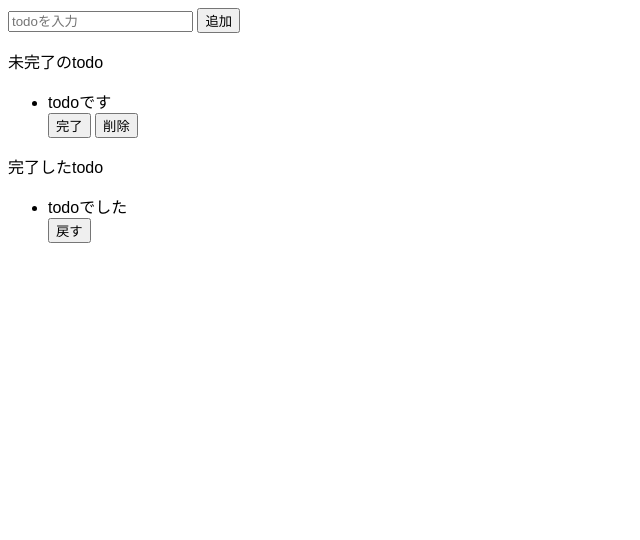
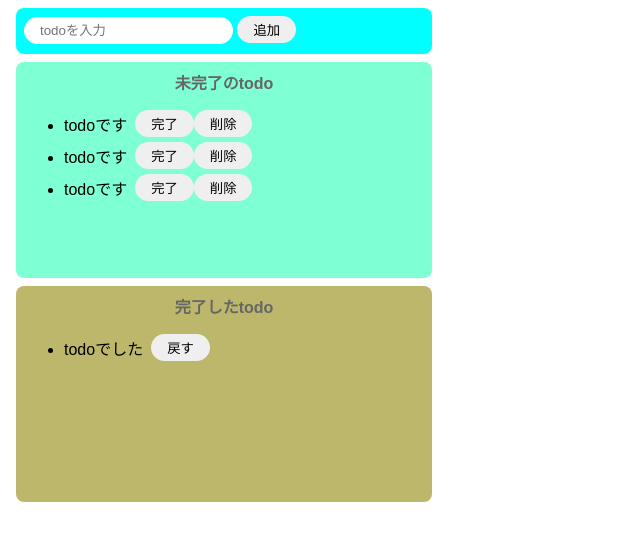
Before and after one commit to okabekaito/todo-js, a website built with Parcel: page index.html in a window 1280 px wide. Shown: the whole page, without its empty margins (0-640 px from the left). Built offline with nearby package versions, Linux system fonts and the light colour scheme.

Commit message:
styleCSS

```diff
--- a/index.html
+++ b/index.html
@@ -6,24 +6,34 @@
   </head>
 
   <body>
-    <div>
+    <div class="input-area">
       <input placeholder="todoを入力" />
       <button>追加</button>
     </div>
-    <div>
-      <p>未完了のtodo</p>
+    <div class="imcomplete-area">
+      <p class="title">未完了のtodo</p>
       <ul>
-        <div>
+        <div class="list-row">
+          <li>todoです</li>
+          <button>完了</button>
+          <button>削除</button>
+        </div>
+        <div class="list-row">
+          <li>todoです</li>
+          <button>完了</button>
+          <button>削除</button>
+        </div>
+        <div class="list-row">
           <li>todoです</li>
           <button>完了</button>
           <button>削除</button>
         </div>
       </ul>
     </div>
-    <div>
-      <p>完了したtodo</p>
+    <div class="complete-area">
+      <p class="title">完了したtodo</p>
       <ul>
-        <div>
+        <div class="list-row">
           <li>todoでした</li>
           <button>戻す</button>
         </div>
--- a/src/styles.css
+++ b/src/styles.css
@@ -1,3 +1,66 @@
 body {
   font-family: sans-serif;
 }
+
+input {
+  border-radius: 16px;
+  border: none;
+  padding: 6px 16px;
+  outline: none;
+}
+
+button {
+  border-radius: 16px;
+  border: none;
+  padding: 4px 16px;
+}
+
+button:hover {
+  background-color: pink;
+  color: white;
+  cursor: pointer;
+}
+
+li {
+  margin-right: 8px;
+}
+
+.input-area {
+  background-color: #00ffff;
+  width: 400px;
+  height: 30px;
+  padding: 8px;
+  margin: 8px;
+  border-radius: 8px;
+}
+
+.imcomplete-area {
+  background-color: aquamarine;
+  width: 400px;
+  min-height: 200px;
+  padding: 8px;
+  margin: 8px;
+  border-radius: 8px;
+}
+
+.complete-area {
+  background-color: darkkhaki;
+  width: 400px;
+  min-height: 200px;
+  padding: 8px;
+  margin: 8px;
+  border-radius: 8px;
+}
+
+.title {
+  text-align: center;
+  margin-top: 0;
+  font-weight: bold;
+  color: #666;
+}
+
+.list-row {
+  display: flex;
+  align-items: center;
+  padding-bottom: 5px;
+}
```
